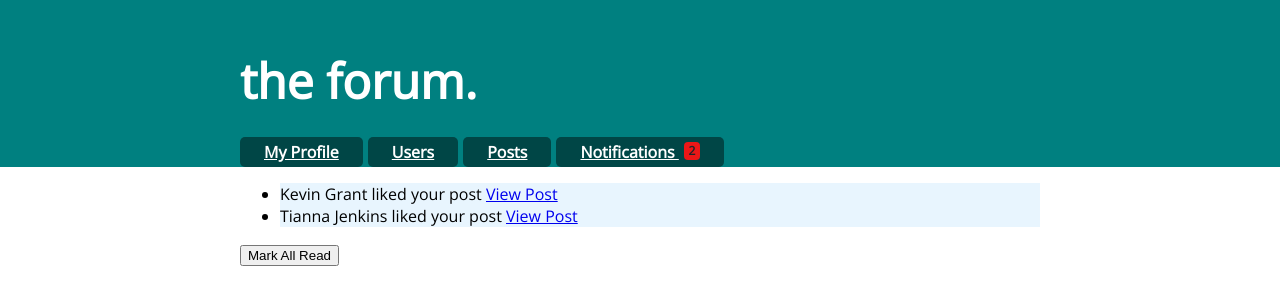
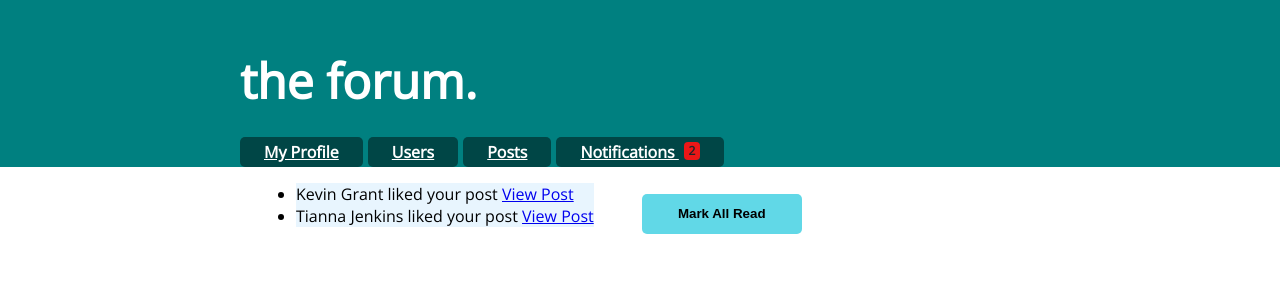
Before and after one commit to MattTheEconomist/the-forum, a React (Create React App) app: page /notifications in a window 1280 px wide. Shown: the top 304 px of the page. Built offline with nearby package versions, Linux system fonts and the light colour scheme.

Commit message:
notifs list styled

```diff
--- a/src/features/notifications/NotificationsList.js
+++ b/src/features/notifications/NotificationsList.js
@@ -48,10 +48,16 @@ export const NotificationsList = () => {
 
   return (
     <section>
-      <ul>{renderedNotifs}</ul>
-      <button type="button" onClick={() => dispatch(allNotificationsRead())}>
-        Mark All Read
-      </button>
+      <div id="notifsContainer">
+        <ul id="notifsList">{renderedNotifs}</ul>
+        <button
+          type="button"
+          id="markReadButton"
+          onClick={() => dispatch(allNotificationsRead())}
+        >
+          Mark All Read
+        </button>
+      </div>
     </section>
   );
 };
--- a/src/index.css
+++ b/src/index.css
@@ -56,9 +56,6 @@ nav a:first-of-type {
   display: flex;
   flex-direction: row;
 }
-
-/* #titleHeader {
-} */
 
 nav a:hover {
   color: white;
@@ -268,6 +265,32 @@ button.reaction-button {
 
 /* Notifications list */
 
+#notifsContainer {
+  display: flex;
+  flex-direction: row;
+  align-items: flex-start;
+}
+
+#notifsList {
+  margin-left: 1em;
+  margin-right: 3em;
+}
+#markReadButton {
+  margin-top: 2em;
+  background-color: rgb(97, 216, 231);
+  color: black;
+  font-weight: 700;
+  padding: 0.25rem 1.5rem;
+  border-radius: 5px;
+  border: 0px;
+  height: 3em;
+  width: 12em;
+}
+
+#markReadButton:hover {
+  background-color: rgb(78, 170, 182);
+}
+
 .notification {
   border: 1px solid #eee;
   padding: 0.5rem;
```
